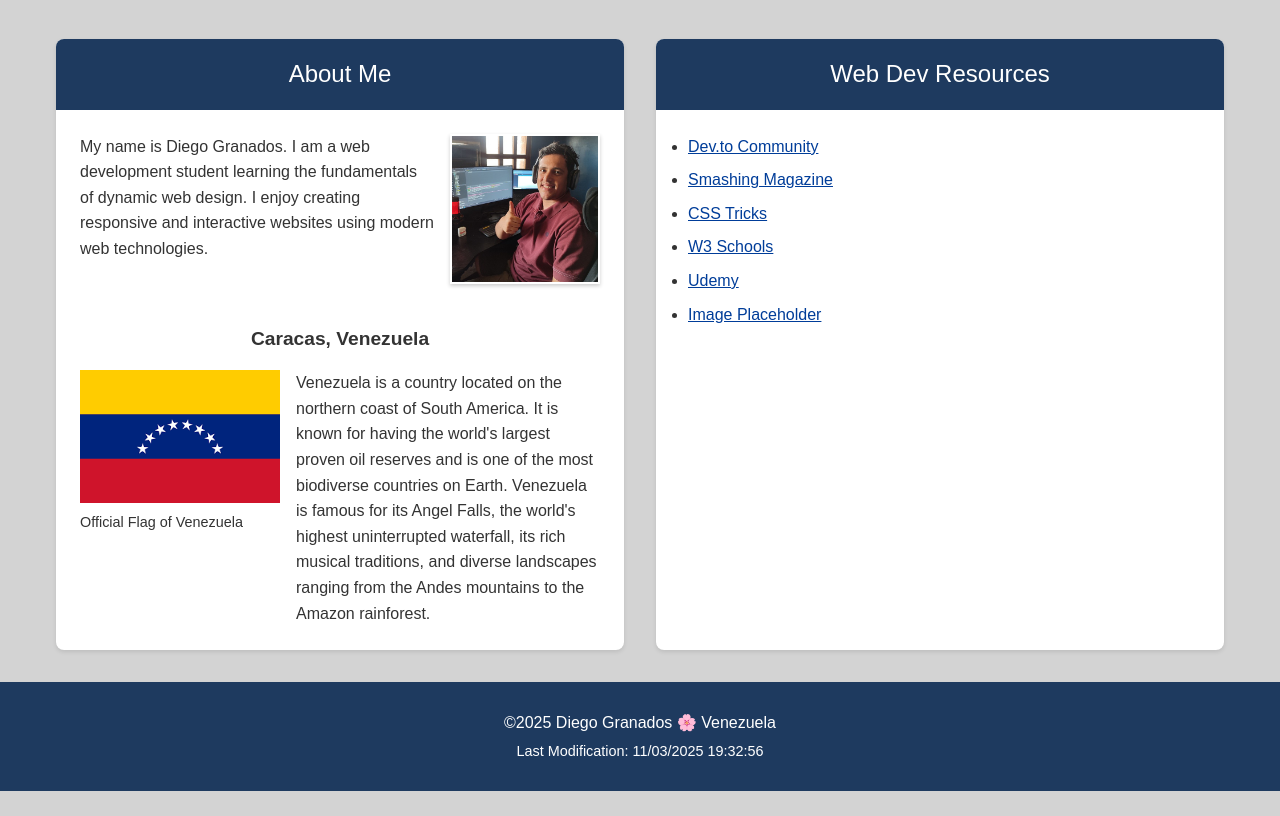
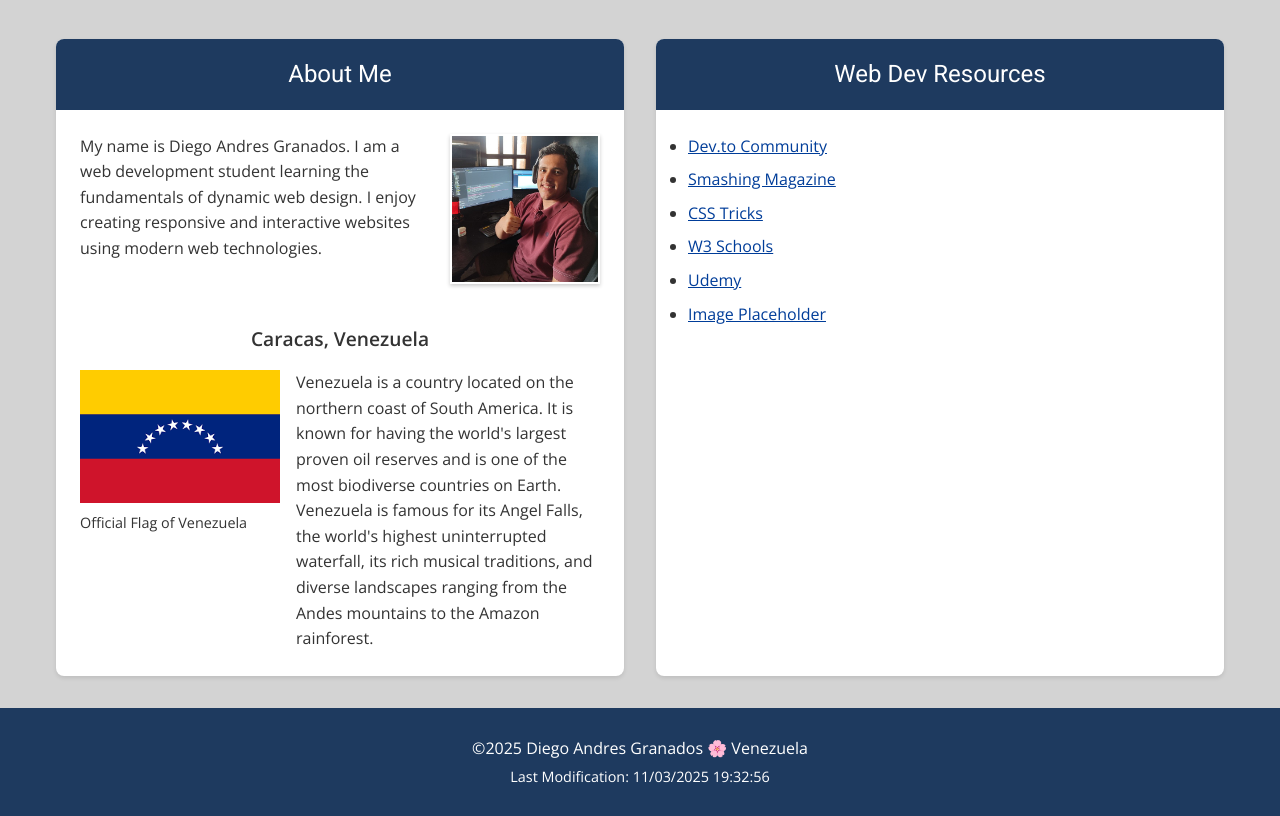
Before and after one commit to diegogranados-10/wdd131, a plain HTML site: page index.html in a window 1280 px wide. Shown: the part 236-1052 px from the top of the page. Before the commit the page ends 1027 px from the top, so only its background shows below. Drawn offline with nearby package versions, Linux system fonts and the light colour scheme.

Commit message:
Refactor index.html to include full name and add Google Fonts for improved typography. Update base.css to utilize 'Open Sans' and 'Roboto' fonts for better styling consistency.

```diff
--- a/index.html
+++ b/index.html
@@ -3,9 +3,12 @@
     <head>
         <meta charset="UTF-8">
         <meta name="viewport" content="width=device-width, initial-scale=1.0">
-        <title>WDD 131 – Dynamic Web Fundamentals – Diego Andres Granados</title>
-        <meta name="description" content="WDD 131 Dynamic Web Fundamentals student page by Diego Granados. Features web development resources, course projects, and information about Venezuela.">
+        <title>WDD 131 - Dynamic Web Fundamentals - Diego Andres Granados</title>
+        <meta name="description" content="WDD 131 Dynamic Web Fundamentals student page by Diego Andres Granados. Features web development resources, course projects, and information about Venezuela.">
         <meta name="author" content="Diego Andres Granados">
+        <link rel="preconnect" href="https://fonts.googleapis.com">
+        <link rel="preconnect" href="https://fonts.gstatic.com" crossorigin>
+        <link rel="stylesheet" href="https://fonts.googleapis.com/css2?family=Roboto:wght@400;700&family=Open+Sans:wght@300;400;600&display=swap">
         <link rel="stylesheet" href="styles/base.css">
         <script src="scripts/getdates.js" defer></script>
     </head>
@@ -22,11 +25,11 @@
 
 
         <main>
-            <h1>Diego Granados</h1>
+            <h1>Diego Andres Granados</h1>
             <section class="card">
                 <h2>About Me</h2>
                 <div class="card-content">
-                    <p>My name is Diego Granados. I am a web development student learning the fundamentals of dynamic web design. I enjoy creating responsive and interactive websites using modern web technologies.</p>
+                    <p>My name is Diego Andres Granados. I am a web development student learning the fundamentals of dynamic web design. I enjoy creating responsive and interactive websites using modern web technologies.</p>
                     <img src="images/profile.jpeg" alt="Diego Granados profile picture" class="profile-img">
                 </div>
                 <h3>Caracas, Venezuela</h3>
@@ -53,7 +56,7 @@
         </main>
 
         <footer>
-            <p>&copy;<span id="currentyear"></span> Diego Granados 🌸 Venezuela</p>
+            <p>&copy;<span id="currentyear"></span> Diego Andres Granados 🌸 Venezuela</p>
             <p id="lastModified"></p>
         </footer>
     </body>
--- a/styles/base.css
+++ b/styles/base.css
@@ -6,7 +6,7 @@
 }
 
 body {
-    font-family: Arial, sans-serif;
+    font-family: 'Open Sans', Arial, sans-serif;
     line-height: 1.6;
     color: #333;
     background-color: #d3d3d3;
@@ -24,6 +24,7 @@ header {
     display: block;
     font-size: 1.5rem;
     font-weight: normal;
+    font-family: 'Roboto', Arial, sans-serif;
 }
 
 #student-name {
@@ -65,6 +66,7 @@ main h1 {
     text-align: center;
     font-size: 2rem;
     font-weight: normal;
+    font-family: 'Roboto', Arial, sans-serif;
     color: #333;
     margin-bottom: 1rem;
 }
@@ -84,6 +86,7 @@ main h1 {
     padding: 1rem;
     font-size: 1.5rem;
     font-weight: normal;
+    font-family: 'Roboto', Arial, sans-serif;
     margin: 0;
 }
 
```
